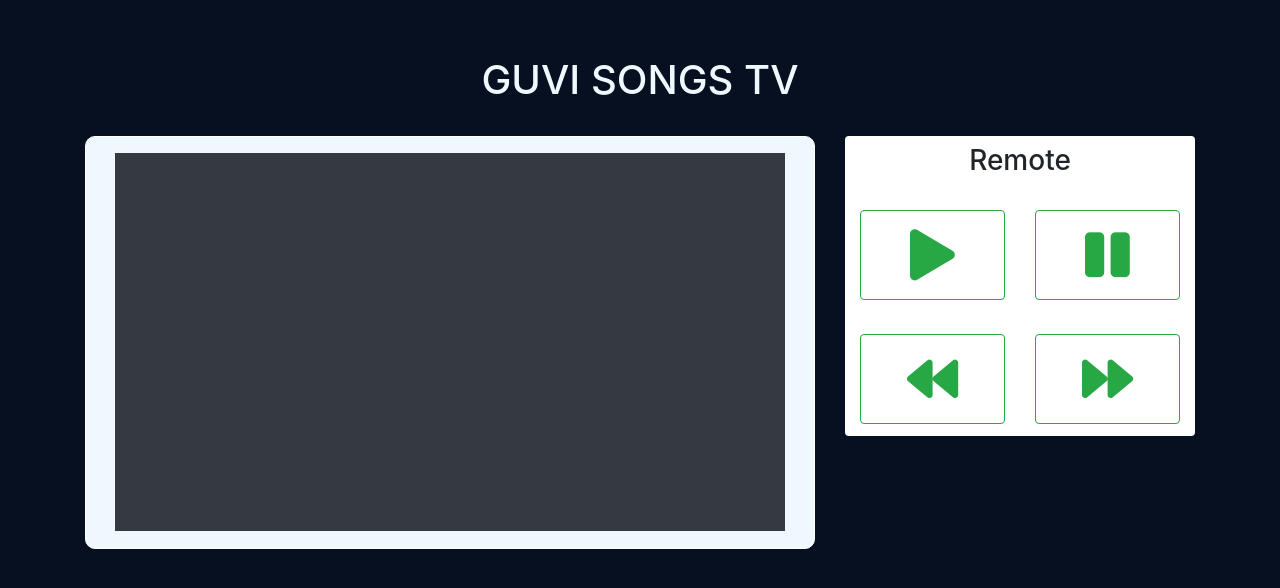
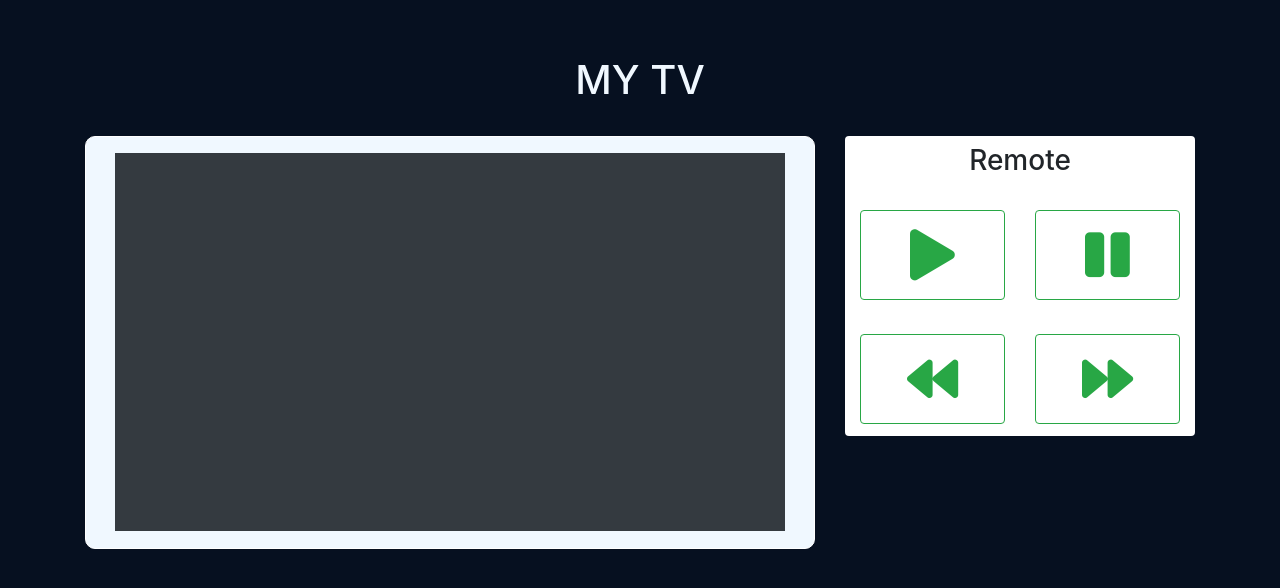
Before and after one commit to iceskatercodes/guvijs, a website: page week10/sun/index.html in a window 1280 px wide. Drawn offline with nearby package versions, Linux system fonts and the light colour scheme.

Commit message:
minor fixes in tv app

```diff
--- a/week10/sunday/index.html
+++ b/week10/sun/index.html
@@ -14,7 +14,7 @@
     <div class="container mt-5">
         <div class="row">
             <div class="col-12 mt-2 text-center" id="heading">
-                <h1>GUVI SONGS TV</h1>
+                <h1>MY TV</h1>
             </div>
             <div class="col-md-8 mt-4">
                 <div class="col-12 bg-muted border border-white" id="tv-out-layer">
```
Also changed, not shown: week10/sun/assets/style.css (renamed from week10/sunday/assets/style.css), week10/sun/assets/youtube.js (renamed from week10/sunday/assets/youtube.js), week10/sun/package.json (renamed from week10/sunday/package.json), week10/sun/public/bundle.js (renamed from week10/sunday/public/bundle.js), week10/sun/src/index.ts (renamed from week10/sunday/src/index.ts), week10/sun/tsconfig.json (renamed from week10/sunday/tsconfig.json), week10/sun/webpack.config.js (renamed from week10/sunday/webpack.config.js), 4 other files.
